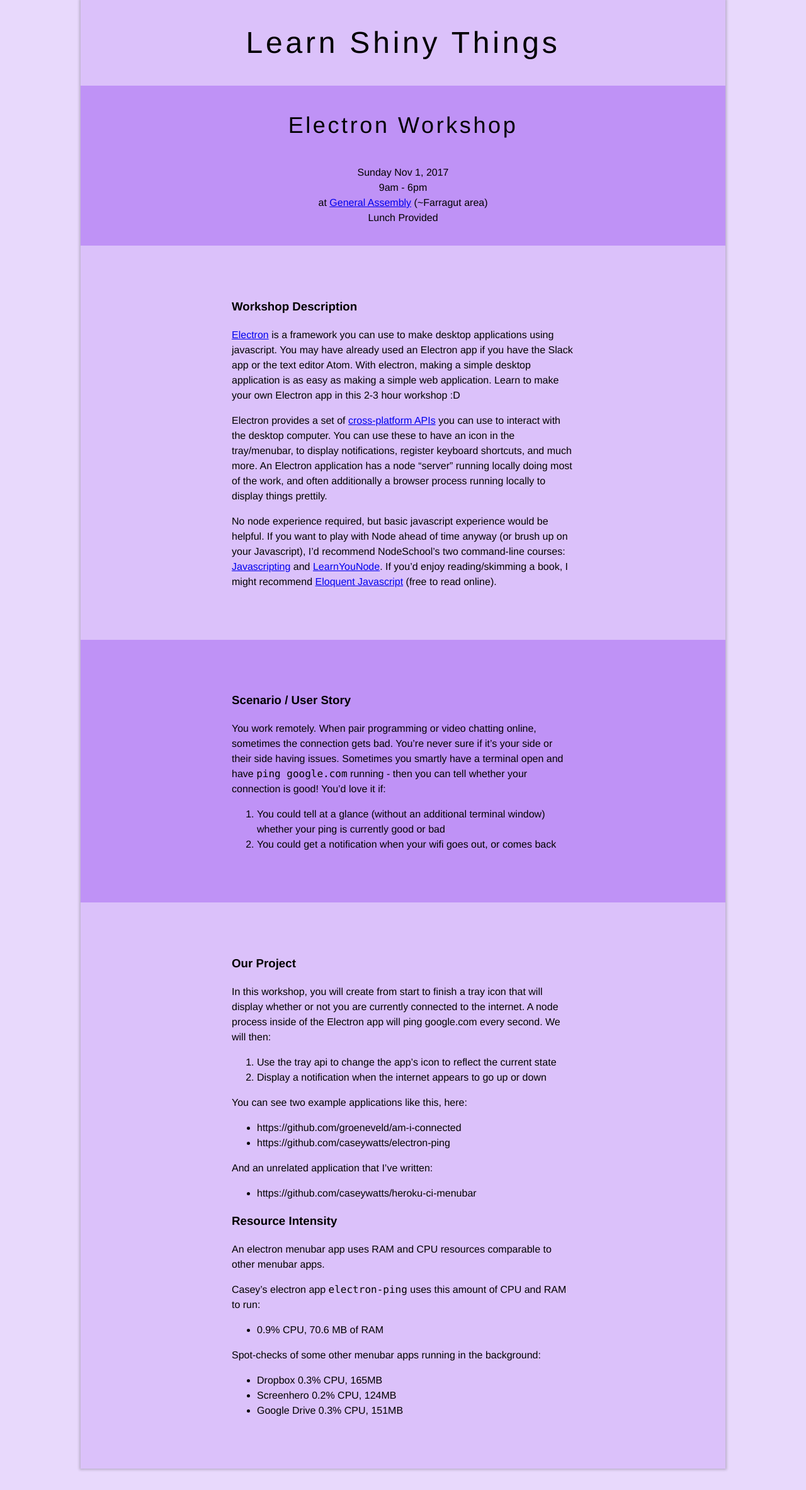
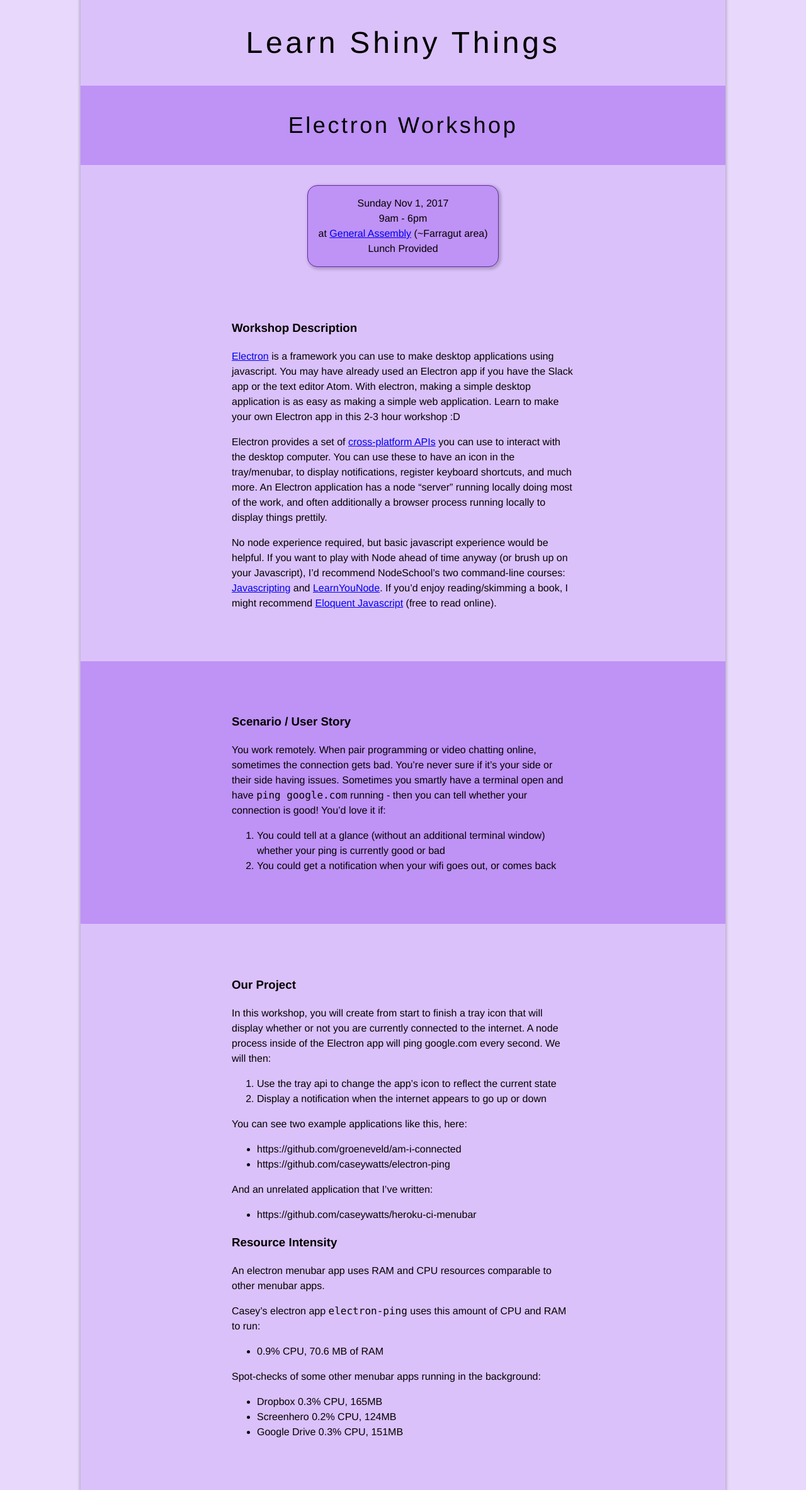
Before and after one commit to learnshinythings/learnshinythings.github.io, a Jekyll site: the page built from electron.md, in a window 1280 px wide. Shown: the whole page at 63% size. Built offline with Jekyll 4.4.1, drawn with Linux system fonts in a browser that asks for light colours; nearby versions of some CDN libraries.

Commit message:
card-ify details spot

```diff
--- a/electron.md
+++ b/electron.md
@@ -12,9 +12,9 @@ Electron Workshop
 </div>
 </div>
 
-<div class="bg-purp tc pb4">
+<div class="bg-purp-light tc pt4">
 <div class="f5 measure-wide dib tl" markdown="1">
-<div class="tc">
+<div class="tc pa3 ba br4 b--purple bg-purp shadow-3">
   <div>Sunday Nov 1, 2017</div>
   <div>9am - 6pm</div>
   <div>at <a href="#">General Assembly</a> (~Farragut area)</div>
```
